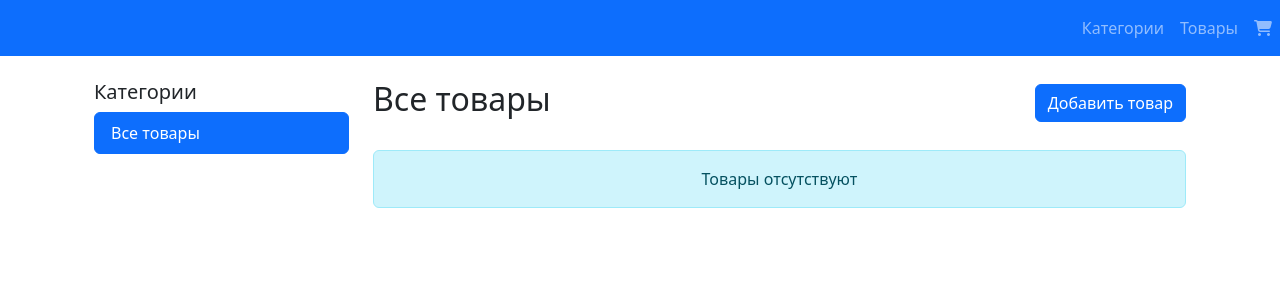
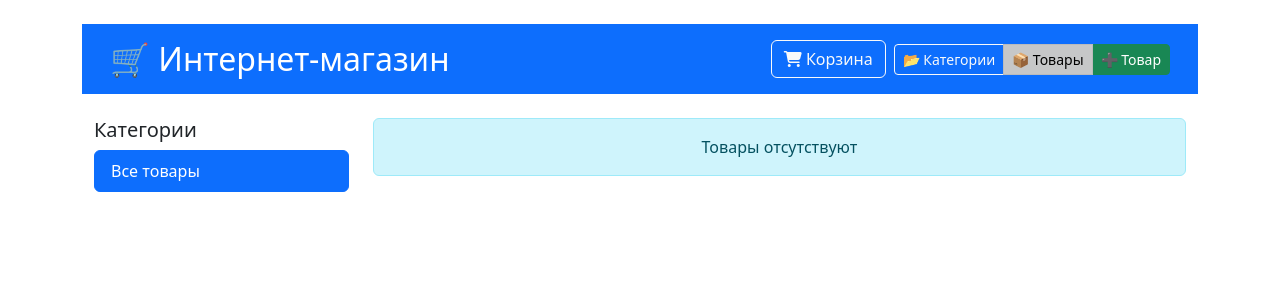
Before and after one commit to Mcrtychyan/online-shop, a Django app: page /products/ in a window 1280 px wide. Shown: the top 300 px of the page. Run offline with Django 4.2, Linux system fonts and the light colour scheme; data that the repository does not hold is empty.

Commit message:
Всё сделали

```diff
--- a/myapp/models.py
+++ b/myapp/models.py
@@ -19,8 +19,8 @@ class Category(models.Model):
         verbose_name = "категория"
         verbose_name_plural = "категории"
 
-        def __str__(self):
-            return self.name
+    def __str__(self):
+        return self.name
 
 class Products(models.Model):
     name = models.CharField(max_length=200,verbose_name='Название товара',help_text='Максимум 200 символов')
--- a/templates/base.html
+++ b/templates/base.html
@@ -13,23 +13,7 @@
 </head>
 <body>
 
-    <nav class="navbar navbar-expand-lg navbar-dark bg-primary">
-        <div class="navbar-nav ms-auto">
-    <a class="nav-link" href="{% url 'category_list' %}">Категории</a>
-    <a class="nav-link" href="{% url 'product_list' %}">Товары</a>
-    <a class="nav-link position-relative" href="{% url 'cart:cart_detail' %}">
-        <i class="fas fa-shopping-cart"></i>
-        {% if cart_count > 0 %}
-            <span class="cart-badge position-absolute top-0 start-100 translate-middle badge rounded-pill bg-danger">
-                {{ cart_count }}
-                <span class="visually-hidden">товаров в корзине</span>
-            </span>
-        {% endif %}
-    </a>
-</div>
 
-        </div>
-    </nav>
 
     <div class="container mt-4">
         {% block content %}
@@ -51,7 +35,6 @@
                 url: form.attr('action'),
                 data: form.serialize(),
                 success: function(data) {
-                    // Обновляем счетчик
                     if (data.count > 0) {
                         cartBadge.text(data.count).show();
                     } else {
--- a/templates/myapp/product_form.html
+++ b/templates/myapp/product_form.html
@@ -27,7 +27,6 @@
                             {{ form.category_id }}
                             {% if form.category_id.errors %}{{ form.category_id.errors }}{% endif %}
 
-                            <!-- ✅ ПОКАЗАТЕЛЬ НАЗВАНИЯ КАТЕГОРИИ -->
                             {% if form.instance.category %}
                                 <small class="form-text text-muted">
                                     <i class="fas fa-tag text-info"></i>
--- a/templates/myapp/product_list.html
+++ b/templates/myapp/product_list.html
@@ -4,6 +4,31 @@
 {% block title %}Товары{% endblock %}
 
 {% block content %}
+<div class="bg-primary text-white p-3 mb-4">
+    <div class="container">
+        <div class="d-flex justify-content-between align-items-center flex-wrap gap-2">
+            <div>
+                <h2 class="mb-0">🛒 Интернет-магазин</h2>
+            </div>
+            <div class="d-flex gap-2 align-items-center">
+                <a href="{% url 'cart:cart_detail' %}" class="btn btn-outline-light position-relative">
+                    <i class="fas fa-shopping-cart"></i> Корзина
+                    {% if cart_count > 0 %}
+                        <span class="position-absolute top-0 start-100 translate-middle badge rounded-pill bg-danger">
+                            {{ cart_count }}
+                        </span>
+                    {% endif %}
+                </a>
+                <div class="btn-group btn-group-sm" role="group">
+                    <a href="{% url 'category_list' %}" class="btn btn-outline-light">📂 Категории</a>
+                    <a href="{% url 'product_list' %}" class="btn btn-light active">📦 Товары</a>
+                    <a href="{% url 'product_add' %}" class="btn btn-success">➕ Товар</a>
+                </div>
+            </div>
+        </div>
+    </div>
+</div>
+
 <div class="container mt-4">
     <div class="row">
         <div class="col-md-3">
@@ -21,13 +46,6 @@
         </div>
 
         <div class="col-md-9">
-            <div class="d-flex justify-content-between align-items-center mb-4">
-                <h2>
-                    {% if category %}{{ category.name }}{% else %}Все товары{% endif %}
-                </h2>
-                <a href="{% url 'product_add' %}" class="btn btn-primary">Добавить товар</a>
-            </div>
-
             {% if products %}
                 <div class="row">
                     {% for product in products %}
```
Also changed, not shown: templates/cart/detail.html (+10 -2 lines), templates/myapp/categories_list.html (+15 -2 lines).
